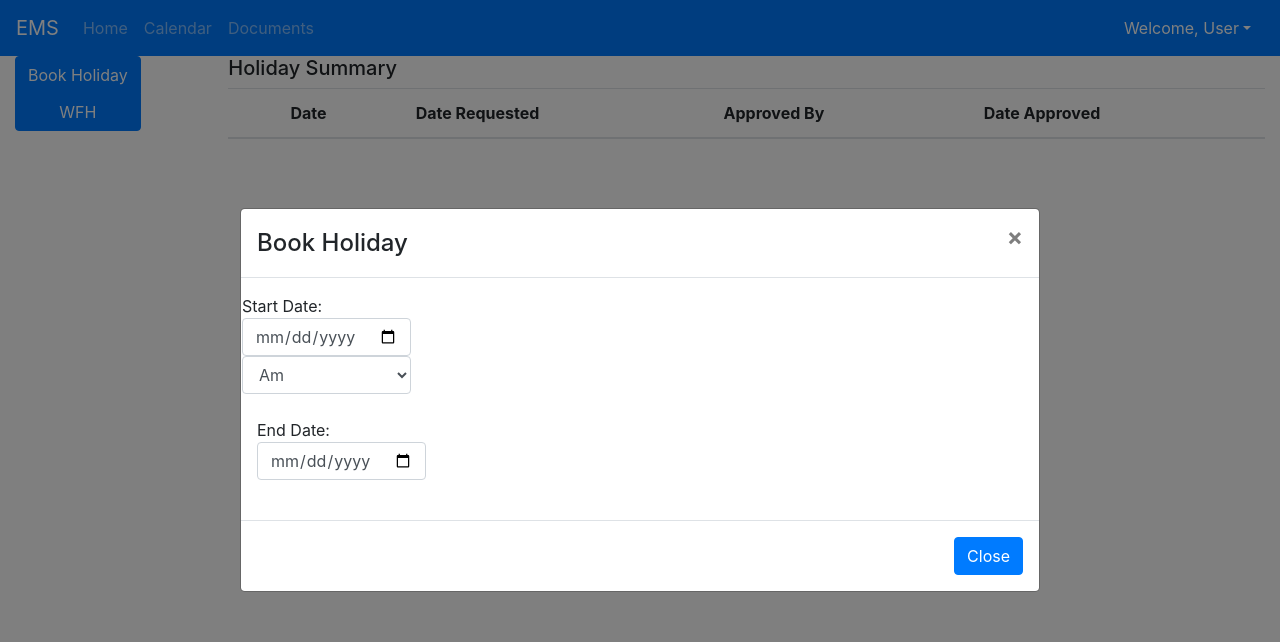
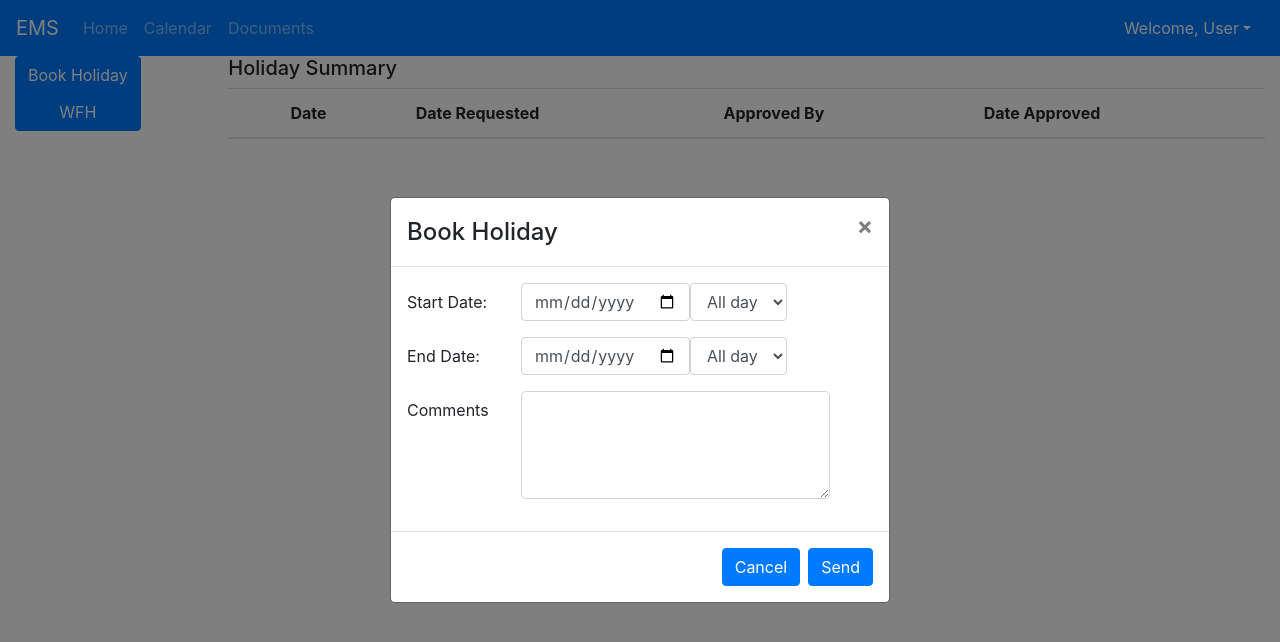
Before and after one commit to im-mk/ems, a React (Create React App) app in the folder web/: page /calendar in a window 1280 px wide. Both pictures are taken after a click on the button "Book Holiday". Shown: the top 642 px of the page. Built offline with nearby package versions, Linux system fonts and the light colour scheme; no server answers.

Commit message:
Created Datepart component

```diff
--- a/web/src/components/BookHoliday.tsx
+++ b/web/src/components/BookHoliday.tsx
@@ -1,6 +1,8 @@
 import React from 'react';
 import Modal from 'react-bootstrap/Modal';
 import Button from 'react-bootstrap/Button';
+import Form from 'react-bootstrap/Form';
+import DatePart from './DatePart';
 
 interface IProps {
     onHide: () => void,
@@ -11,7 +13,6 @@ function BookHoliday(props: IProps) {
     return (
         <Modal
             {...props}
-            size="lg"
             aria-labelledby="contained-modal-title-vcenter"
             centered
         >
@@ -21,26 +22,34 @@ function BookHoliday(props: IProps) {
           </Modal.Title>
             </Modal.Header>
             <Modal.Body>
-                <div className="form-group row">
-                    <label>
-                        Start Date:
-              <input className="form-control" type="date" name="startDate" />
-                        <select className="form-control">
-                            <option>Am</option>
-                            <option>Pm</option>
-                            <option>Full day</option>
-                        </select>
-                    </label>
-                </div>
-                <div className="form-group">
-                    <label>
-                        End Date:
-              <input className="form-control" type="date" name="endDate" />
-                    </label>
-                </div>
+                <Form.Row>
+                    <Form.Label column sm={3}>Start Date:</Form.Label>
+                    <Form.Group>
+                        <Form.Control type="date" name="startDate" />
+                    </Form.Group>
+                    <Form.Group>
+                        <DatePart />
+                    </Form.Group>
+                </Form.Row>
+                <Form.Row>
+                    <Form.Label column sm={3}>End Date:</Form.Label>
+                    <Form.Group>
+                        <Form.Control type="date" name="endDate" />
+                    </Form.Group>
+                    <Form.Group>
+                        <DatePart />
+                    </Form.Group>
+                </Form.Row>
+                <Form.Row>
+                    <Form.Label column sm={3}>Comments</Form.Label>
+                    <Form.Group>
+                        <Form.Control size="lg" as="textarea" rows="3" name="comments" />
+                    </Form.Group>
+                </Form.Row>
             </Modal.Body>
             <Modal.Footer>
-                <Button onClick={props.onHide}>Close</Button>
+                <Button onClick={props.onHide}>Cancel</Button>
+                <Button variant="primary">Send</Button>
             </Modal.Footer>
         </Modal>
     );
--- /dev/null
+++ b/web/src/components/DatePart.tsx
@@ -0,0 +1,10 @@
+import React from 'react';
+import Form from 'react-bootstrap/Form';
+
+export default function DatePart() {
+    return <Form.Control as="select">
+        <option>All day</option>
+        <option>Am</option>
+        <option>Pm</option>
+    </Form.Control>
+}
```
